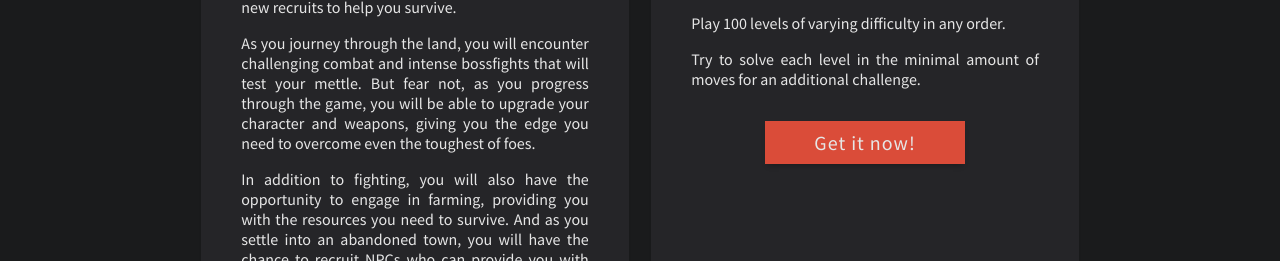
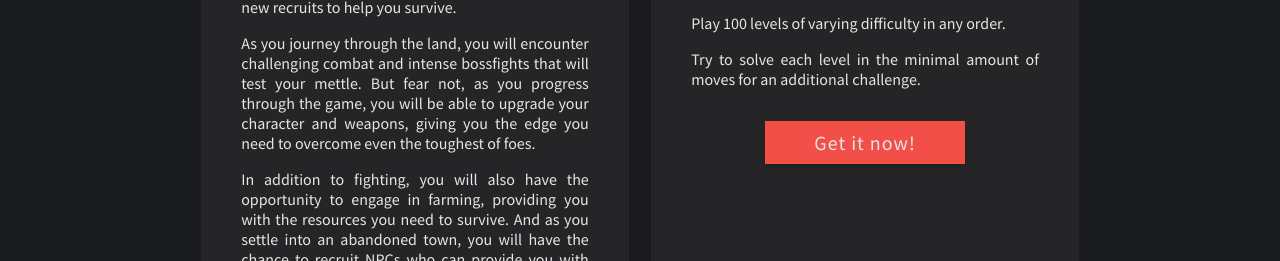
Before and after one commit to x43z/x43z.github.io, a plain HTML site: page index.html in a window 1280 px wide. Shown: the part 691-952 px from the top of the page. Drawn offline with Linux system fonts and the light colour scheme.

Commit message:
change accent color

```diff
--- a/css/x43z.css
+++ b/css/x43z.css
@@ -56,7 +56,7 @@
     --foreground-color: #e6e6e6;
     --foreground-color-dimmed: #d4d4d4;
     --foreground-color-dimmed-2: #999999;
-    --accent-color: #da4c39;
+    --accent-color: #f34f49;
     --shadow-weak: 0px 2px 3px -1px rgba(0, 0, 0, 0.1);
     --shadow-strong: 0px 4px 6px -3px rgba(0, 0, 0, 0.33);
 
```
